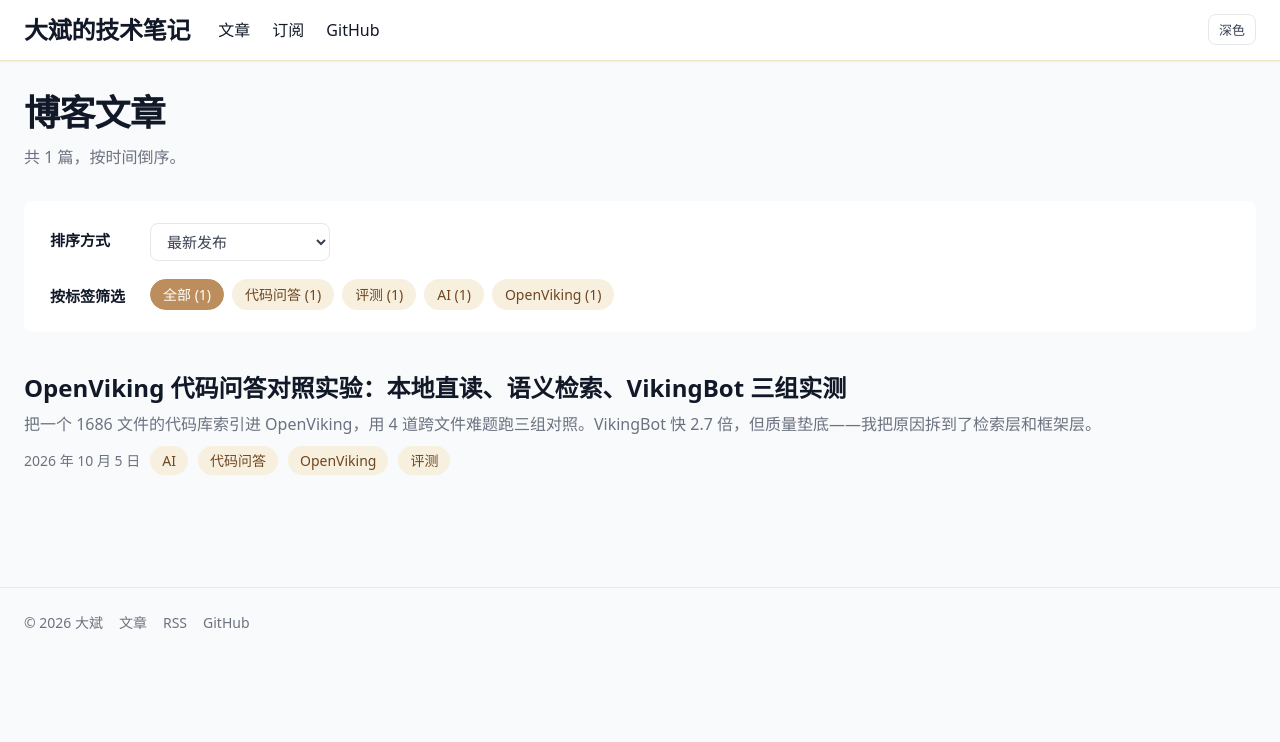
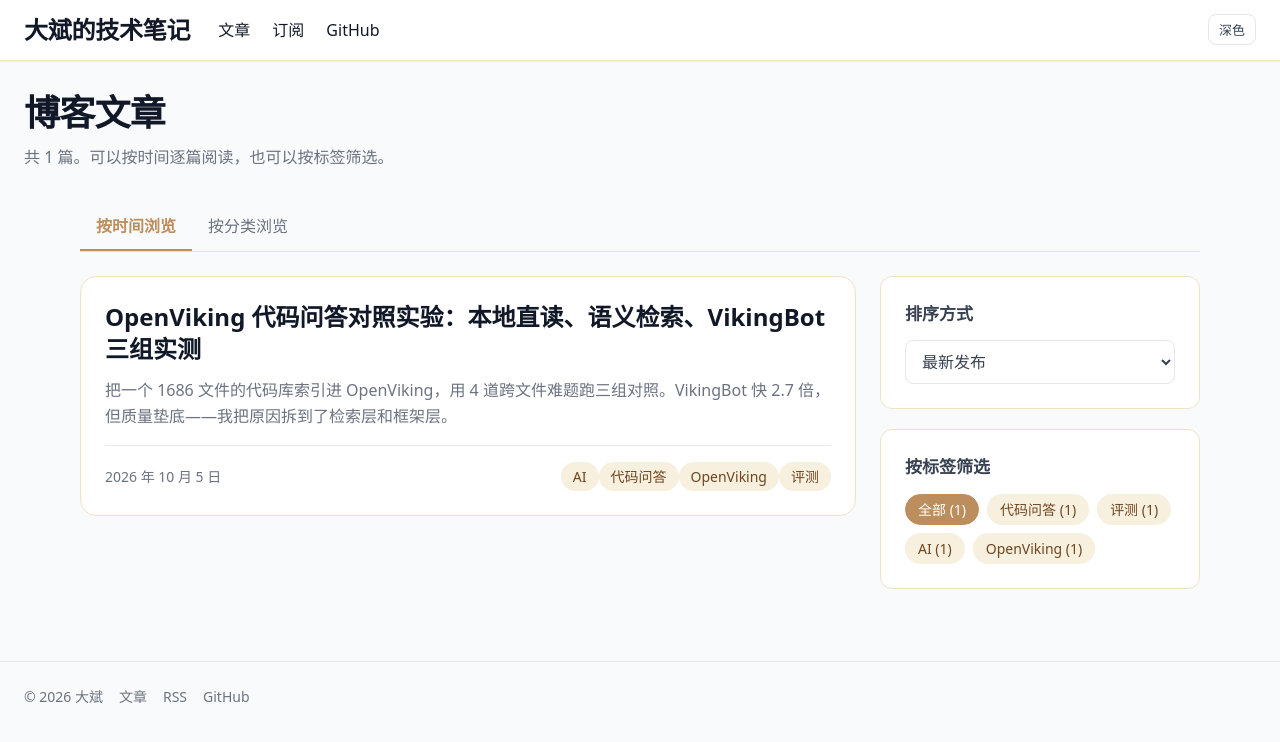
Before and after one commit to shengbinxu/shengbinxu.github.io, a Jekyll site: the page built from index.md, in a window 1280 px wide. Shown: the top 742 px of the page. Built offline with Jekyll 4.4.1, drawn with Linux system fonts in a browser that asks for light colours.

Commit message:
列表页重做：两栏布局（主栏 776 + 侧栏 320）、文章卡片化、标签页切换、描述 3 行截断；表格取消外扩

```diff
--- a/assets/css/style.css
+++ b/assets/css/style.css
@@ -260,6 +260,30 @@
   flex-wrap: wrap;
 }
 
+/* 迁移文章的文末原文出处 */
+.article-foot {
+  margin-top: 40px;
+  padding-top: 16px;
+  border-top: 1px solid var(--border);
+  font-size: 14px;
+  line-height: 1.7;
+  color: var(--muted);
+}
+
+.article-foot p { margin: 0; }
+
+.article-foot a {
+  color: var(--muted);
+  text-decoration: none;
+  border-bottom: 1px solid var(--border);
+  word-break: break-all;
+}
+
+.article-foot a:hover {
+  color: var(--link-hover);
+  border-bottom-color: var(--link-hover);
+}
+
 .prose {
   /* 注意：这里不设 max-width。改用「子元素限宽」的方式，
      让段落保持 704px 阅读宽度，而表格能用满卡片宽度——
@@ -274,13 +298,12 @@
 .prose > * { max-width: var(--measure); }
 
 /* 表格与代码块不参与限宽，可用满卡片 */
+/* 表格不外扩：保持在正文 704px 内，与段落左右对齐。
+   超宽时靠长串断行 + 横向滚动兜底，而不是顶到卡片边缘。 */
 .prose > table {
-  /* 表格吃掉卡片左右内边距，比正文宽 2×内边距，减少长路径被从中间劈开。
-     外扩量必须与 --card-pad-x 绑定，否则窄屏下会把页面撑出横向滚动。 */
-  width: calc(100% + 2 * var(--card-pad-x));
-  margin-left: calc(-1 * var(--card-pad-x));
-  max-width: none;
-  font-size: 0.84em;
+  width: 100%;
+  max-width: 100%;
+  font-size: 0.875em;   /* 与 yinwang 的 typography 一致 */
 }
 .prose > pre { max-width: 100%; }
 
@@ -498,77 +521,139 @@
   .article-card { padding: 24px var(--card-pad-x) 32px; }
 }
 
-/* ------------------------------------------------- 首页：筛选与排序 */
+/* ------------------------------------------------- 首页：列表页（对齐 yinwang） */
 
-.filters {
-  padding: 22px 26px;
-  margin-bottom: 40px;
+/* 容器 1120px = 主栏 776 + 间距 24 + 侧栏 320 */
+.list-layout {
+  display: flex;
+  gap: 24px;
+  align-items: flex-start;
+  max-width: 1120px;
+  margin: 0 auto;
+}
+.list-main { flex: 1; min-width: 0; }
+.list-side { width: 320px; flex-shrink: 0; }
+
+/* 标签页：激活项 2px 主题色下划线 */
+.tabs {
+  display: flex;
+  border-bottom: 1px solid var(--border-theme);
+  margin-bottom: 24px;
+  max-width: 1120px;
+  margin-left: auto;
+  margin-right: auto;
+}
+.tab {
+  font-family: var(--font-ui);
+  font-size: 16px;
+  color: var(--muted);
+  background: none;
+  border: 0;
+  border-bottom: 2px solid transparent;
+  padding: 12px 16px;
+  cursor: pointer;
+  transition: color .15s ease, border-color .15s ease;
+}
+.tab:hover { color: var(--fg); }
+.tab.is-active {
+  color: rgb(var(--theme-600));
+  border-bottom-color: rgb(var(--theme-600));
+  font-weight: 600;
 }
 
-.filter-row { display: flex; align-items: flex-start; gap: 16px; }
-.filter-row + .filter-row { margin-top: 18px; }
+/* 文章卡：白底 + 主题色描边 + 16px 圆角 + 24px 内边距 */
+.post-list { display: flex; flex-direction: column; gap: 20px; }
+.post-card {
+  background: var(--card);
+  border: 1px solid var(--border-theme);
+  border-radius: 16px;
+  padding: 24px;
+  transition: border-color .15s ease;
+}
+.post-card:hover { border-color: rgb(var(--theme-400)); }
 
-.filter-label {
-  flex-shrink: 0;
-  width: 84px;
-  padding-top: 6px;
-  font-size: 15px;
-  font-weight: 600;
-  color: var(--fg);
+.post-card-title { font-size: 24px; font-weight: 700; line-height: 1.33; margin: 0 0 12px; }
+.post-card-title a { color: var(--fg); text-decoration: none; }
+.post-card-title a:hover { color: var(--link); }
+
+.post-card-desc {
+  color: var(--muted);
+  font-size: 16px;
+  line-height: 1.625;
+  margin: 0 0 16px;
+  display: -webkit-box;
+  -webkit-line-clamp: 3;      /* 描述最多 3 行，超出省略 */
+  -webkit-box-orient: vertical;
+  overflow: hidden;
 }
+
+.post-card-foot {
+  display: flex;
+  align-items: center;
+  justify-content: space-between;
+  gap: 16px;
+  flex-wrap: wrap;
+  padding-top: 16px;
+  border-top: 1px solid var(--border);
+}
+.post-card-date { font-size: 14px; color: var(--muted); }
+
+/* 侧栏卡片 */
+.side-card {
+  background: var(--card);
+  border: 1px solid var(--border-theme);
+  border-radius: 12px;
+  padding: 24px;
+}
+.side-card + .side-card { margin-top: 20px; }
+.side-title { font-size: 17px; font-weight: 700; margin: 0 0 14px; }
 
 .filter-select {
   font-family: var(--font-ui);
-  font-size: 15px;
+  font-size: 16px;
   color: var(--fg-body);
   background: var(--card);
   border: 1px solid var(--border);
   border-radius: 8px;
-  padding: 7px 12px;
-  min-width: 180px;
+  padding: 9px 12px;
+  width: 100%;
   cursor: pointer;
 }
-
 .filter-select:hover { border-color: var(--link); }
 
 .tag-cloud { display: flex; flex-wrap: wrap; gap: 8px; }
 
-/* 标签同时用于 <a>（文章元信息）和 <button>（筛选器），统一外观 */
+/* 按分类浏览时的分组标题 */
+.tag-group { margin-bottom: 28px; }
+.tag-group-title {
+  font-size: 20px;
+  font-weight: 700;
+  color: var(--fg);
+  margin: 0 0 14px;
+  padding-bottom: 8px;
+  border-bottom: 1px solid var(--border-theme);
+}
+
 .tag-btn {
   font-family: var(--font-ui);
   border: 1px solid transparent;
   cursor: pointer;
   transition: background-color .15s ease, color .15s ease, border-color .15s ease;
 }
-
-.tag-btn:hover {
-  background: rgb(var(--theme-200));
-  color: rgb(var(--theme-900));
-}
-
-.tag-btn.active {
-  background: rgb(var(--theme-600));
-  color: #fff;
-  border-color: rgb(var(--theme-600));
-}
-
+.tag-btn:hover { background: rgb(var(--theme-200)); color: rgb(var(--theme-900)); }
+.tag-btn.active { background: rgb(var(--theme-600)); color: #fff; border-color: rgb(var(--theme-600)); }
 html.dark .tag-btn:hover { background: rgb(var(--theme-800)); color: rgb(var(--theme-100)); }
-html.dark .tag-btn.active { background: rgb(var(--theme-400)); color: #1b2230; border-color: rgb(var(--theme-400)); }
+html.dark .tag-btn.active { background: rgb(var(--theme-400)); color: #1f2937; border-color: rgb(var(--theme-400)); }
 
 .filter-empty { color: var(--muted); font-size: 15px; padding: 12px 0; }
 
+@media (max-width: 1000px) {
+  .list-layout { flex-direction: column-reverse; }
+  .list-side { width: 100%; }
+  .side-card + .side-card { margin-top: 16px; }
+}
 @media (max-width: 600px) {
-  .filters { padding: 16px 18px; }
-  .filter-row { flex-direction: column; gap: 8px; }
-  .filter-label { width: auto; padding-top: 0; }
-  .filter-select { width: 100%; }
+  .post-card { padding: 18px; border-radius: 12px; }
+  .post-card-title { font-size: 20px; }
+  .side-card { padding: 18px; }
 }
-
-/* 表格单元格内允许长串在必要时断行。
-   否则 viking://user/default/resources/nanobot 这类长路径会把表格
-   的最小宽度撑到 800px 以上，逼出横向滚动条。
-   用 anywhere 而非 break-word：只有 anywhere 会影响 min-content 计算。 */
-.prose table th,
-.prose table td { overflow-wrap: anywhere; }
-
-.prose table code { overflow-wrap: anywhere; }
--- a/assets/js/site.js
+++ b/assets/js/site.js
@@ -74,61 +74,57 @@
   highlight();
 })();
 
-// 首页：标签筛选 + 排序
+// 首页：标签页切换 + 标签筛选 + 排序
 (function () {
   var list = document.getElementById('post-list');
   var cloud = document.getElementById('tag-cloud');
   var sortSel = document.getElementById('sort-select');
   var empty = document.getElementById('filter-empty');
+  var main = document.querySelector('.list-main');
   if (!list) return;
 
-  var items = [].slice.call(list.querySelectorAll('.post-item'));
+  var cards = [].slice.call(list.querySelectorAll('.post-card'));
+  cards.forEach(function (c) {
+    var raw = (c.getAttribute('data-tags') || '').trim();
+    c._tags = raw ? raw.split(',').map(function (s) { return s.trim(); }).filter(Boolean) : [];
+    c._date = c.getAttribute('data-date') || '';
+    c._title = c.getAttribute('data-title') || '';
+  });
 
-  // 每篇文章的标签
-  items.forEach(function (li) {
-    var raw = (li.getAttribute('data-tags') || '').trim();
-    li._tags = raw ? raw.split(',').map(function (s) { return s.trim(); }).filter(Boolean) : [];
-    li._date = li.getAttribute('data-date') || '';
-    li._title = li.getAttribute('data-title') || '';
+  var counts = {};
+  cards.forEach(function (c) { c._tags.forEach(function (t) { counts[t] = (counts[t] || 0) + 1; }); });
+  var tags = Object.keys(counts).sort(function (a, b) {
+    return counts[b] - counts[a] || a.localeCompare(b, 'zh-Hans-CN');
   });
+
+  var current = null;   // 当前选中的标签
+  var view = 'time';    // time | tag
 
   // ---------- 排序 ----------
   function applySort(mode) {
-    var sorted = items.slice();
+    var sorted = cards.slice();
     sorted.sort(function (a, b) {
       if (mode === 'title') return a._title.localeCompare(b._title, 'zh-Hans-CN');
       var da = Date.parse(a._date) || 0, db = Date.parse(b._date) || 0;
       return mode === 'old' ? da - db : db - da;
     });
-    sorted.forEach(function (li) { list.appendChild(li); });
+    sorted.forEach(function (c) { list.appendChild(c); });
   }
+  if (sortSel) sortSel.addEventListener('change', function () { applySort(sortSel.value); render(); });
 
-  if (sortSel) {
-    sortSel.addEventListener('change', function () { applySort(sortSel.value); });
-  }
+  function matches(c) { return current === null || c._tags.indexOf(current) !== -1; }
 
-  // ---------- 标签云（从文章列表统计，无需服务端插件）----------
-  var counts = {};
-  items.forEach(function (li) {
-    li._tags.forEach(function (t) { counts[t] = (counts[t] || 0) + 1; });
-  });
-
-  var tags = Object.keys(counts).sort(function (a, b) {
-    return counts[b] - counts[a] || a.localeCompare(b, 'zh-Hans-CN');
-  });
-
-  var current = null;
-
-  function renderCloud() {
-    if (!cloud) return;
+  // ---------- 渲染 ----------
+  function render() {
+    // 标签云
+    if (cloud) {
       cloud.innerHTML = '';
       var all = document.createElement('button');
       all.type = 'button';
       all.className = 'tag tag-btn' + (current === null ? ' active' : '');
-    all.textContent = '全部 (' + items.length + ')';
+      all.textContent = '全部 (' + cards.length + ')';
       all.addEventListener('click', function () { select(null, true); });
       cloud.appendChild(all);
-
       tags.forEach(function (t) {
         var b = document.createElement('button');
         b.type = 'button';
@@ -139,27 +135,67 @@
       });
     }
 
-  // ---------- 筛选 ----------
-  function select(tag, pushUrl) {
-    current = tag;
-    var shown = 0;
-    items.forEach(function (li) {
-      var hit = tag === null || li._tags.indexOf(tag) !== -1;
-      li.hidden = !hit;
-      if (hit) shown++;
+    // 旧的分组容器清掉
+    var old = main && main.querySelector('.tag-groups');
+    if (old) old.remove();
+
+    var shown = cards.filter(matches);
+    if (empty) empty.hidden = shown.length !== 0;
+
+    if (view === 'tag') {
+      list.hidden = true;
+      var wrap = document.createElement('div');
+      wrap.className = 'tag-groups';
+      var byTag = {};
+      shown.forEach(function (c) { c._tags.forEach(function (t) { (byTag[t] = byTag[t] || []).push(c); }); });
+      Object.keys(byTag).sort(function (a, b) {
+        return byTag[b].length - byTag[a].length || a.localeCompare(b, 'zh-Hans-CN');
+      }).forEach(function (t) {
+        var g = document.createElement('section');
+        g.className = 'tag-group';
+        var h = document.createElement('h3');
+        h.className = 'tag-group-title';
+        h.textContent = t + ' (' + byTag[t].length + ')';
+        g.appendChild(h);
+        byTag[t].forEach(function (c) {
+          var clone = c.cloneNode(true);
+          clone.classList.add('post-card');
+          clone.removeAttribute('id');
+          g.appendChild(clone);
         });
-    if (empty) empty.hidden = shown !== 0;
-    renderCloud();
-    if (pushUrl && window.history && window.history.replaceState) {
-      var url = location.pathname + (tag === null ? '' : '?tag=' + encodeURIComponent(tag));
-      window.history.replaceState(null, '', url);
+        wrap.appendChild(g);
+      });
+      main.insertBefore(wrap, list);
+    } else {
+      list.hidden = false;
+      cards.forEach(function (c) { c.hidden = !matches(c); });
     }
   }
 
-  // ---------- 初始化：读 URL 上的 ?tag= ----------
+  function select(tag, pushUrl) {
+    current = tag;
+    render();
+    if (pushUrl && window.history && window.history.replaceState) {
+      window.history.replaceState(null, '',
+        location.pathname + (tag === null ? '' : '?tag=' + encodeURIComponent(tag)));
+    }
+  }
+
+  // ---------- 标签页切换 ----------
+  var tabs = [].slice.call(document.querySelectorAll('.tab'));
+  tabs.forEach(function (tab) {
+    tab.addEventListener('click', function () {
+      tabs.forEach(function (x) { x.classList.toggle('is-active', x === tab); });
+      view = tab.getAttribute('data-view');
+      render();
+    });
+  });
+
+  // ---------- 初始化 ----------
   var m = location.search.match(/[?&]tag=([^&]*)/);
   var initial = m ? decodeURIComponent(m[1].replace(/\+/g, ' ')) : null;
   if (initial && tags.indexOf(initial) === -1) initial = null;
-  select(initial, false);
+  current = initial;
   applySort(sortSel ? sortSel.value : 'new');
+  render();
 })();
--- a/index.md
+++ b/index.md
@@ -7,38 +7,48 @@
   <p class="page-intro">还没有文章。</p>
 {% else %}
   <h1 class="page-title">博客文章</h1>
-  <p class="page-intro">共 {{ posts.size }} 篇，按时间倒序。</p>
+  <p class="page-intro">共 {{ posts.size }} 篇。可以按时间逐篇阅读，也可以按标签筛选。</p>
 
-  <div class="filters card">
-    <div class="filter-row">
-      <label class="filter-label" for="sort-select">排序方式</label>
-      <select id="sort-select" class="filter-select">
-        <option value="new">最新发布</option>
-        <option value="old">最早发布</option>
-        <option value="title">按标题</option>
-      </select>
-    </div>
-    <div class="filter-row">
-      <div class="filter-label">按标签筛选</div>
-      <div class="tag-cloud" id="tag-cloud"></div>
-    </div>
+  <div class="tabs" role="tablist">
+    <button type="button" class="tab is-active" data-view="time" role="tab">按时间浏览</button>
+    <button type="button" class="tab" data-view="tag" role="tab">按分类浏览</button>
   </div>
 
-  <ul class="post-list" id="post-list">
-    {% for post in posts %}
-    <li class="post-item"
-        data-date="{{ post.date | date_to_xmlschema }}"
-        data-title="{{ post.title | escape }}"
-        data-tags="{% for tag in post.tags %}{{ tag }}{% unless forloop.last %},{% endunless %}{% endfor %}">
-      <a class="post-item-title" href="{{ post.url | relative_url }}">{{ post.title }}</a>
-      {% if post.description %}<p class="post-item-desc">{{ post.description }}</p>{% endif %}
-      <div class="post-item-meta">
-        <time datetime="{{ post.date | date_to_xmlschema }}">{{ post.date | date: "%Y 年 %-m 月 %-d 日" }}</time>
-        {% for tag in post.tags %}<a class="tag" href="?tag={{ tag | url_encode }}">{{ tag }}</a>{% endfor %}
+  <div class="list-layout">
+    <div class="list-main">
+      <div class="post-list" id="post-list">
+        {% for post in posts %}
+        <article class="post-card"
+             data-date="{{ post.date | date_to_xmlschema }}"
+             data-title="{{ post.title | escape }}"
+             data-tags="{% for tag in post.tags %}{{ tag }}{% unless forloop.last %},{% endunless %}{% endfor %}">
+          <h2 class="post-card-title"><a href="{{ post.url | relative_url }}">{{ post.title }}</a></h2>
+          {% if post.description %}<p class="post-card-desc">{{ post.description }}</p>{% endif %}
+          <div class="post-card-foot">
+            <time class="post-card-date" datetime="{{ post.date | date_to_xmlschema }}">{{ post.date | date: "%Y 年 %-m 月 %-d 日" }}</time>
+            <span class="tag-row">
+              {% for tag in post.tags %}<a class="tag" href="?tag={{ tag | url_encode }}">{{ tag }}</a>{% endfor %}
+            </span>
+          </div>
+        </article>
+        {% endfor %}
       </div>
-    </li>
-    {% endfor %}
-  </ul>
+      <p class="filter-empty" id="filter-empty" hidden>没有匹配的文章。</p>
+    </div>
 
-  <p class="filter-empty" id="filter-empty" hidden>没有匹配的文章。</p>
+    <aside class="list-side">
+      <section class="side-card">
+        <h3 class="side-title">排序方式</h3>
+        <select id="sort-select" class="filter-select">
+          <option value="new">最新发布</option>
+          <option value="old">最早发布</option>
+          <option value="title">按标题</option>
+        </select>
+      </section>
+      <section class="side-card">
+        <h3 class="side-title">按标签筛选</h3>
+        <div class="tag-cloud" id="tag-cloud"></div>
+      </section>
+    </aside>
+  </div>
 {% endif %}
```
Lines whose indentation alone changed are shown as unchanged.
